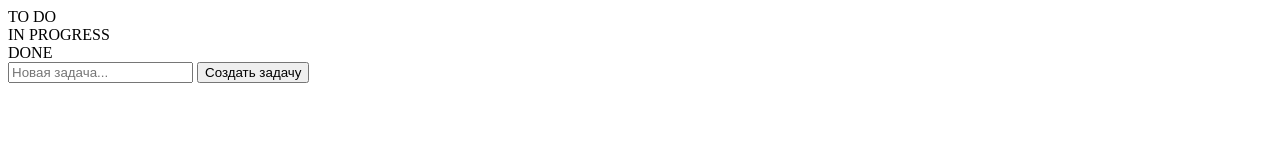
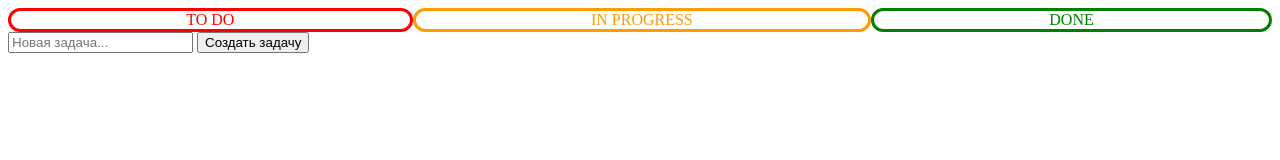
Before and after one commit to John1Why/Drag-Drop, a plain HTML site: page index.html in a window 1280 px wide. Drawn offline with Linux system fonts and the light colour scheme.

Commit message:
Update index.html

```diff
--- a/index.html
+++ b/index.html
@@ -2,7 +2,37 @@
 <html lang="en">
 <head>
     <meta charset="UTF-8">
-    <title></title>
+    <title>Kanban Board</title>
+    <style>
+        #to-do{
+            flex: content;
+            width: 100px;
+            border: 3px solid red;
+            border-radius: 30px;
+            text-align: center;
+            color: red;
+        }
+        #in-progress{
+            flex: content;
+            width: 100px;
+            border: 3px solid rgb(255, 157, 0);
+            border-radius: 30px;
+            text-align: center;
+            color: rgb(255, 157, 0);
+        }
+        #done{
+            flex: content;
+            width: 100px;
+            border: 3px solid green;
+            border-radius: 30px;
+            text-align: center;
+            color: green;
+        }
+        .kanban-container{
+            display: flex;
+            flex-direction: row;
+        }
+    </style>
 </head>
 <body>
 <div class="kanban-container">
@@ -110,5 +140,4 @@ function zagruzitZadaniya() {
 }
 </script>
 </body>
-
 </html>
```
